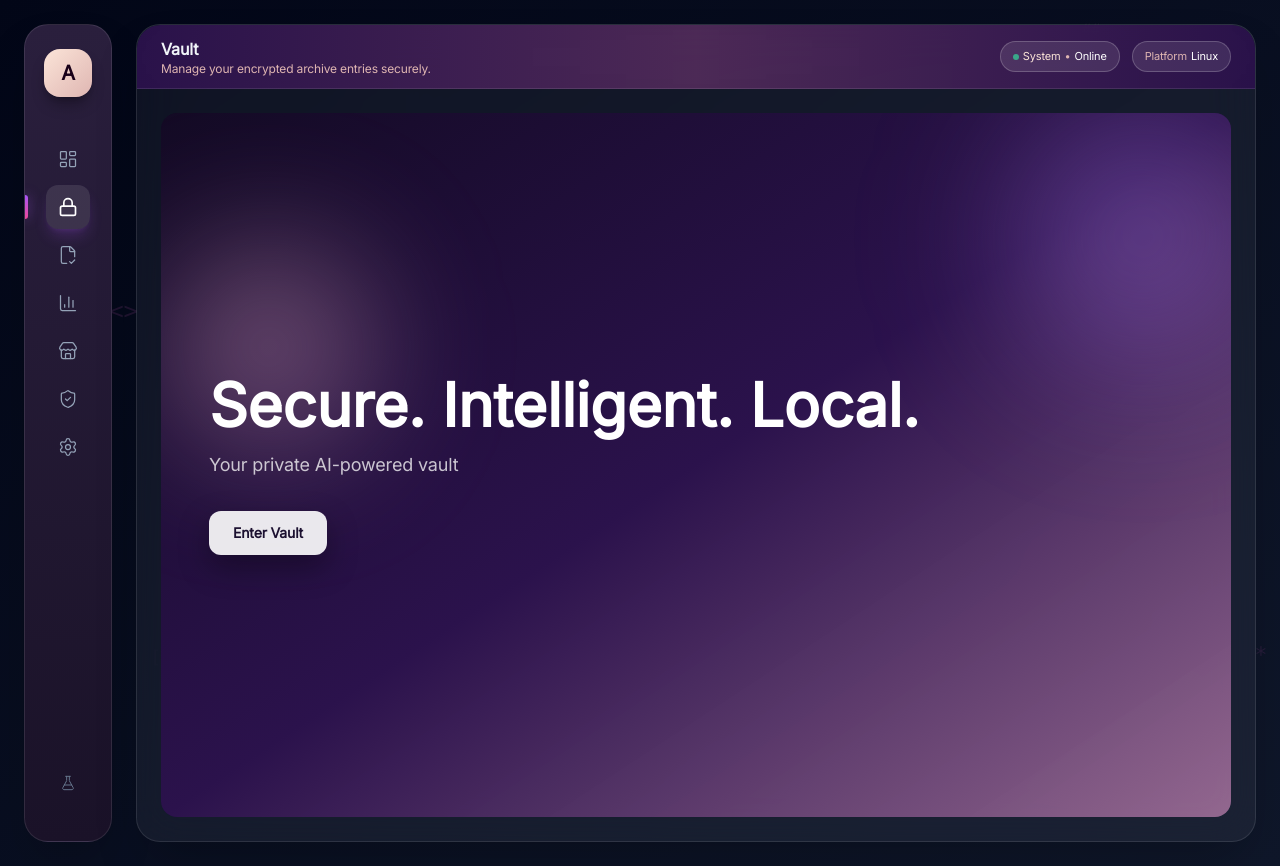
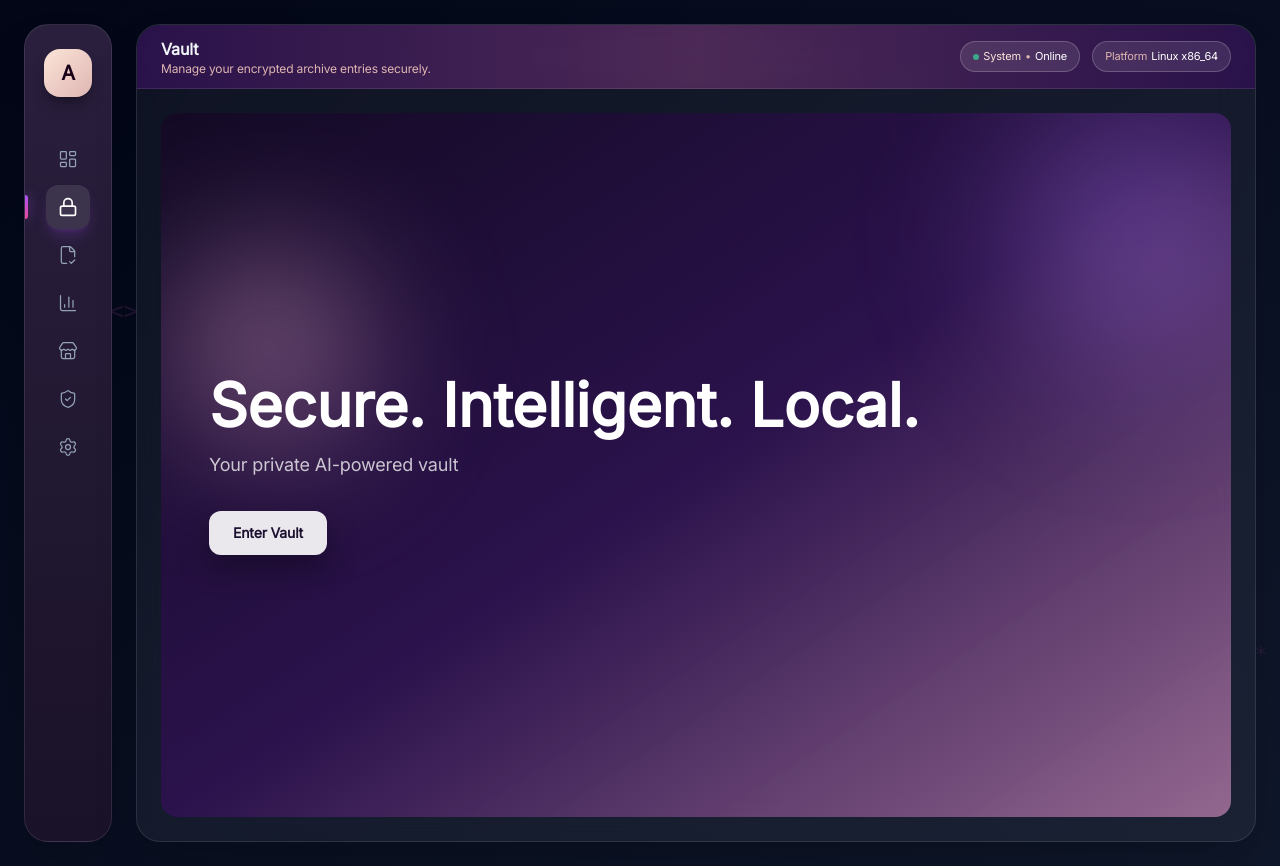
Before and after one commit to mdrayyanhussain2006/AURA-prototype, a React (Vite) app: page /vault in a window 1280 px wide. Built offline with nearby package versions, Linux system fonts and the light colour scheme.

Commit message:
refactor(ui): enhance component documentation and improve layout composition

```diff
--- a/src/features/settings/Settings.jsx
+++ b/src/features/settings/Settings.jsx
@@ -98,6 +98,14 @@ function Settings() {
       toast.error('Export not available');
       return;
     }
+
+    const confirmed = window.confirm(
+      'This export contains decrypted vault data in plain JSON. Continue?'
+    );
+    if (!confirmed) {
+      return;
+    }
+
     setExporting(true);
     try {
       const res = await window.aura.vault.exportAll();
--- a/src/main/secure_preload.js
+++ b/src/main/secure_preload.js
@@ -19,7 +19,9 @@ const CH = Object.freeze({
   CONSENT_GET_ALL:            'aura:consent:getAll',
   CONSENT_UPDATE:             'aura:consent:update',
   DEMO_PING:                  'aura:demo:ping',
+  DEMO_GET_INFO:              'aura:demo:getInfo',
   INSIGHTS_GET_SUMMARY:       'aura:insights:getSummary',
+  INSIGHTS_GET_ACTIVITY:      'aura:insights:getActivity',
   MARKETPLACE_LIST_ITEMS:     'aura:marketplace:listItems',
   MARKETPLACE_GET_ITEM_DETAILS: 'aura:marketplace:getItemDetails',
   SECURITY_GET_STATUS:        'aura:security:getStatus',
@@ -135,11 +137,13 @@ const api = Object.freeze({
   }),
 
   demo: Object.freeze({
-    ping: () => safeInvoke(CH.DEMO_PING)
+    ping: () => safeInvoke(CH.DEMO_PING),
+    getInfo: () => safeInvoke(CH.DEMO_GET_INFO)
   }),
 
   insights: Object.freeze({
     getSummary: () => safeInvoke(CH.INSIGHTS_GET_SUMMARY),
+    getActivity: (p) => { assertObjectPayload(p, 'insights.getActivity'); return safeInvoke(CH.INSIGHTS_GET_ACTIVITY, p); },
     // Push listener: Main process pushes health audit data every 30s
     onHealthUpdate: (callback) => registerPushListener(CH.INSIGHTS_GET_SUMMARY, callback),
     removeHealthListener: () => removePushListener(CH.INSIGHTS_GET_SUMMARY)
--- a/src/renderer/components/layout/SidebarNav.jsx
+++ b/src/renderer/components/layout/SidebarNav.jsx
@@ -7,7 +7,6 @@ import {
   Store,
   Settings,
   FileCheck2,
-  FlaskConical,
   LayoutDashboard
 } from 'lucide-react';
 
@@ -61,21 +60,6 @@ export default function SidebarNav() {
           );
         })}
       </ul>
-
-      {/* Footer */}
-      <div className="mt-auto shrink-0 py-4">
-        <NavLink
-          to="/demo"
-          className={`flex h-9 w-9 items-center justify-center rounded-lg transition-all duration-200 ${
-            location.pathname === '/demo'
-              ? 'bg-white/10 text-white'
-              : 'text-slate-500 hover:bg-white/5 hover:text-slate-300'
-          }`}
-          title="Demo"
-        >
-          <FlaskConical size={16} strokeWidth={1.5} />
-        </NavLink>
-      </div>
     </nav>
   );
 }
--- a/src/renderer/components/layout/TopBar.jsx
+++ b/src/renderer/components/layout/TopBar.jsx
@@ -13,16 +13,23 @@ const ROUTE_META = {
   '/archives': { title: 'Archives', subtitle: 'Browse archived vault entries.' }
 };
 
+function normalizePlatform(value) {
+  if (typeof value !== 'string') return 'Desktop';
+  const raw = value.trim().toLowerCase();
+  if (!raw) return 'Desktop';
+  if (raw === 'win32' || raw.startsWith('win')) return 'Windows';
+  if (raw === 'darwin' || raw.startsWith('mac')) return 'macOS';
+  if (raw === 'linux') return 'Linux';
+  return value;
+}
+
 function TopBar() {
   const location = useLocation();
   const meta = ROUTE_META[location.pathname] || { title: 'AURA', subtitle: 'Privacy-first local AI assistant.' };
 
   const [platform, setPlatform] = React.useState(() => {
     const raw = navigator?.platform || '';
-    if (raw.startsWith('Win')) return 'Windows';
-    if (raw.startsWith('Mac')) return 'macOS';
-    if (raw.includes('Linux')) return 'Linux';
-    return 'Desktop';
+    return normalizePlatform(raw);
   });
 
   React.useEffect(() => {
@@ -32,7 +39,7 @@ function TopBar() {
         const res = await window.aura?.env?.getPlatform?.();
         if (mounted && res) {
           const value = typeof res === 'string' ? res : res?.platform;
-          if (value) setPlatform(value);
+          if (value) setPlatform(normalizePlatform(value));
         }
       } catch {
         // keep local fallback
--- a/src/renderer/components/ui/EmptyState.jsx
+++ b/src/renderer/components/ui/EmptyState.jsx
@@ -9,7 +9,7 @@ export default function EmptyState({
   className = ''
 }) {
   return (
-    <div className={`flex flex-col items-center justify-center py-16 px-6 text-center ${className}`}>
+    <div role="status" aria-live="polite" className={`flex flex-col items-center justify-center py-16 px-6 text-center ${className}`}>
       {icon ? (
         <div className="mb-5 flex h-16 w-16 items-center justify-center rounded-2xl bg-white/[0.06] text-slate-400 shadow-inner">
           {icon}
--- a/src/renderer/components/ui/SkeletonCard.jsx
+++ b/src/renderer/components/ui/SkeletonCard.jsx
@@ -3,17 +3,18 @@ import React from 'react';
 export default function SkeletonCard({ lines = 3, className = '' }) {
   return (
     <div
+      aria-hidden="true"
       className={`rounded-2xl border border-white/10 bg-white/[0.04] p-5 backdrop-blur-xl animate-pulse ${className}`}
     >
       {/* Title line */}
-      <div className="h-3 w-2/5 rounded-full bg-white/10 mb-4" />
+      <div className="aura-shimmer h-3 w-2/5 rounded-full bg-white/10 mb-4" />
 
       {/* Content lines */}
       <div className="space-y-3">
         {Array.from({ length: lines }, (_, i) => (
           <div
             key={i}
-            className="h-2.5 rounded-full bg-white/[0.07]"
+            className="aura-shimmer h-2.5 rounded-full bg-white/[0.07]"
             style={{ width: `${85 - i * 15}%` }}
           />
         ))}
@@ -21,8 +22,8 @@ export default function SkeletonCard({ lines = 3, className = '' }) {
 
       {/* Bottom action area */}
       <div className="mt-5 flex items-center gap-3">
-        <div className="h-8 w-24 rounded-lg bg-white/[0.07]" />
-        <div className="h-8 w-16 rounded-lg bg-white/[0.05]" />
+        <div className="aura-shimmer h-8 w-24 rounded-lg bg-white/[0.07]" />
+        <div className="aura-shimmer h-8 w-16 rounded-lg bg-white/[0.05]" />
       </div>
     </div>
   );
--- a/src/renderer/components/ui/ToastProvider.jsx
+++ b/src/renderer/components/ui/ToastProvider.jsx
@@ -48,8 +48,14 @@ export function useToast() {
 export default function ToastProvider({ children }) {
   const [toasts, setToasts] = useState([]);
   const idRef = useRef(0);
+  const timersRef = useRef(new Map());
 
   const dismiss = useCallback((id) => {
+    const timeoutHandle = timersRef.current.get(id);
+    if (timeoutHandle) {
+      clearTimeout(timeoutHandle);
+      timersRef.current.delete(id);
+    }
     setToasts((prev) => prev.filter((t) => t.id !== id));
   }, []);
 
@@ -57,10 +63,22 @@ export default function ToastProvider({ children }) {
     const id = ++idRef.current;
     setToasts((prev) => {
       const next = [...prev, { id, message, variant }];
+      const overflow = next.length - TOAST_LIMIT;
+      if (overflow > 0) {
+        const removed = next.slice(0, overflow);
+        for (const item of removed) {
+          const timeoutHandle = timersRef.current.get(item.id);
+          if (timeoutHandle) {
+            clearTimeout(timeoutHandle);
+            timersRef.current.delete(item.id);
+          }
+        }
+      }
       return next.length > TOAST_LIMIT ? next.slice(-TOAST_LIMIT) : next;
     });
     if (duration > 0) {
-      setTimeout(() => dismiss(id), duration);
+      const timeoutHandle = setTimeout(() => dismiss(id), duration);
+      timersRef.current.set(id, timeoutHandle);
     }
     return id;
   }, [dismiss]);
@@ -68,6 +86,15 @@ export default function ToastProvider({ children }) {
   const success = useCallback((msg, dur) => toast(msg, 'success', dur), [toast]);
   const error = useCallback((msg, dur) => toast(msg, 'error', dur), [toast]);
   const info = useCallback((msg, dur) => toast(msg, 'info', dur), [toast]);
+
+  React.useEffect(() => {
+    return () => {
+      for (const timeoutHandle of timersRef.current.values()) {
+        clearTimeout(timeoutHandle);
+      }
+      timersRef.current.clear();
+    };
+  }, []);
 
   return (
     <ToastContext.Provider value={{ toast, success, error, info, dismiss }}>
```
Also changed, not shown: src/features/README.md.
